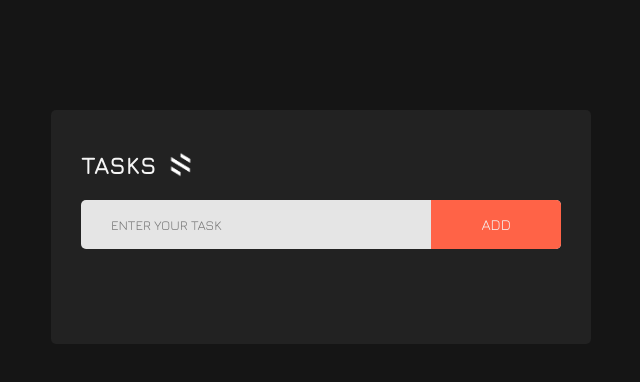
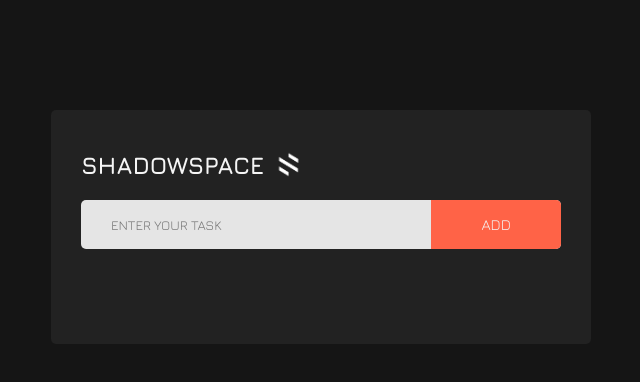
Before and after one commit to Iamshadow-io/ShadowSpace, a plain HTML site: page index.html in a window 1280 px wide. Shown: the whole page, without its empty margins (319-959 px from the left). Drawn offline with nearby package versions, Linux system fonts and the light colour scheme.

Commit message:
changed name from Tasks to ShadowSpace

```diff
--- a/index.html
+++ b/index.html
@@ -10,7 +10,7 @@
 <body>
     <div class="container">
         <div class="tasks">
-            <h2>tasks <img src="ShadowSpace-icon.png" alt=""></h2>
+            <h2>ShadowSpace<img src="ShadowSpace-icon.png" alt=""></h2>
             <div class="row">
                 <input id="input-box" type="text" placeholder="Enter your task">
                 <button id="btn" onclick="addTask()">Add</button>
```
